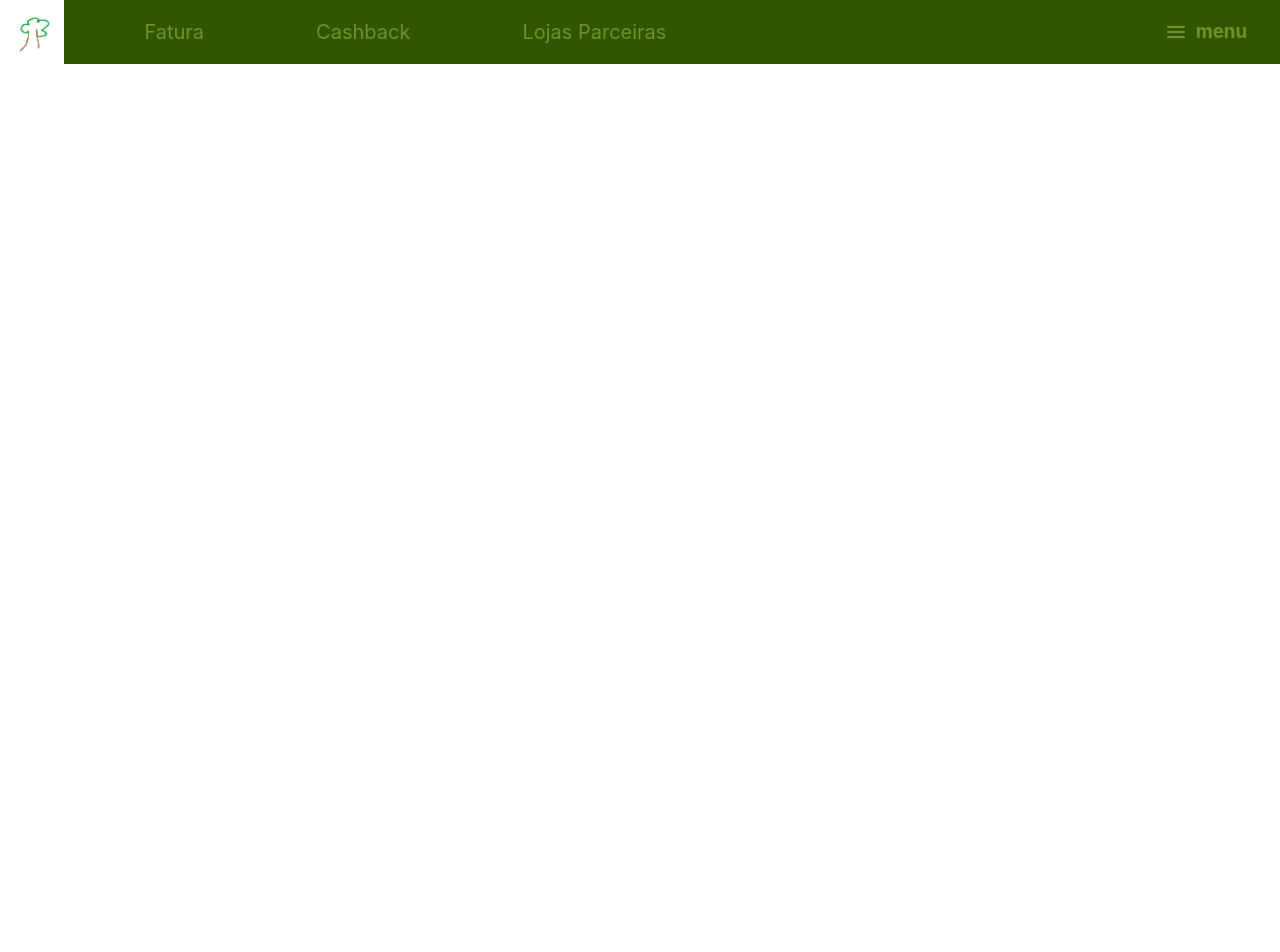
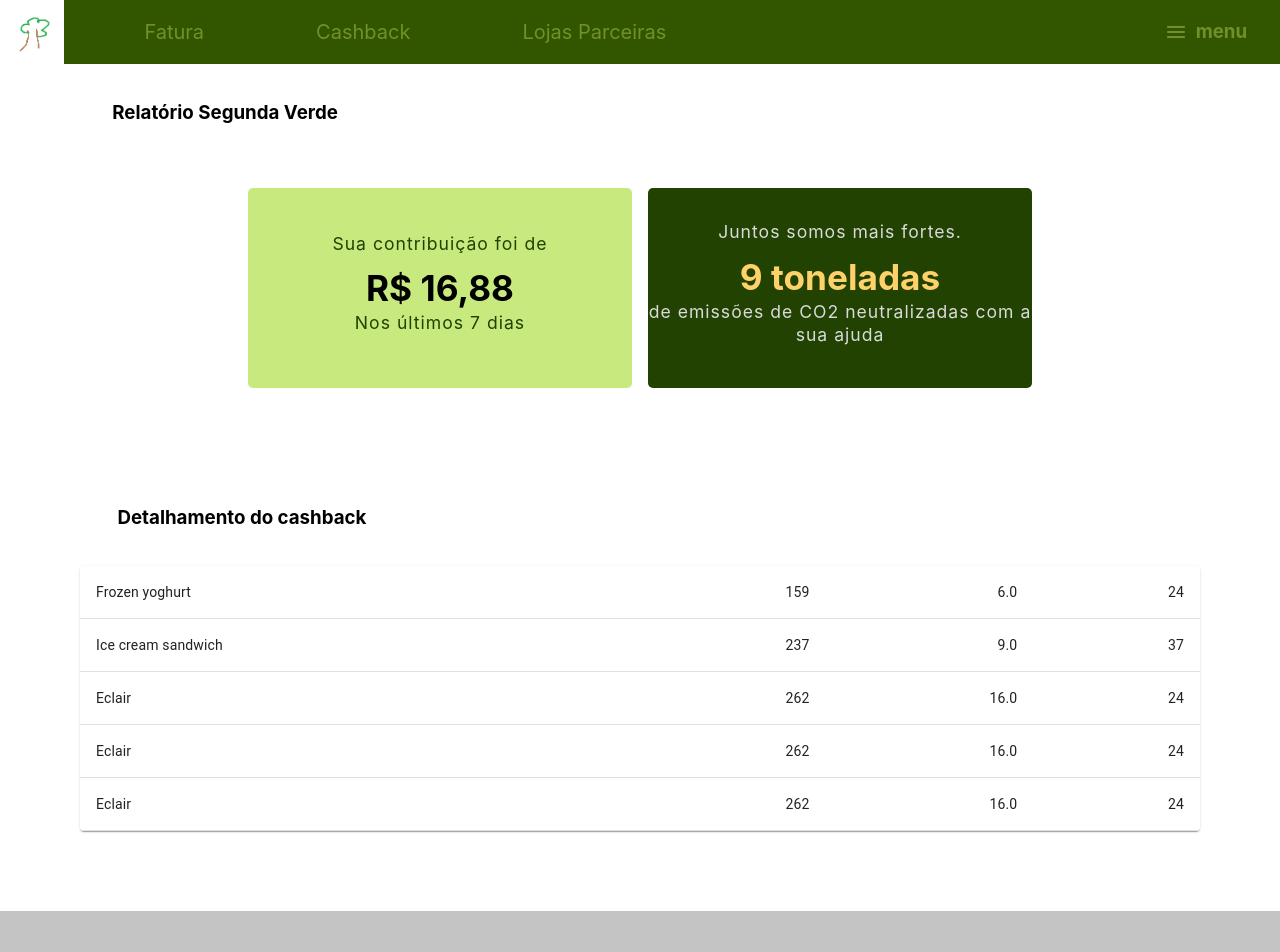
Before and after one commit to rithienatan/mogno-pay, a React (Create React App) app: page /cashback in a window 1280 px wide. Shown: the top 952 px of the page. Before the commit the page ends 800 px from the top, so only its background shows below. Built offline with nearby package versions, Linux system fonts and the light colour scheme.

Commit message:
finish-page-cashBack

```diff
--- /dev/null
+++ b/src/components/footer-cashBack/FooterCashBack.js
@@ -0,0 +1,15 @@
+import "./style.css"
+
+const FooterCashBack = () => {
+    return(
+        <div className="footerCashBack">
+            <div>
+            <h1>Como você ajuda a neutralizar as emissões de CO2 com Mogno Pay</h1>
+            <p>Lorem ipsum dolor sit amet, consectetur adipiscing elit. Vestibulum tempus elementum purus, vel porttitor tellus semper non. Aliquam erat volutpat. </p>
+            </div>
+        </div>
+
+    )
+}
+
+export default FooterCashBack;
--- /dev/null
+++ b/src/components/footer-cashBack/style.css
@@ -0,0 +1,11 @@
+.footerCashBack{
+    height: 50vh;
+    padding: 5em;
+    background-color: #C4C4C4;
+}
+
+.footerCashBack div{
+    width: 50vw;
+    line-height: 3em;
+
+}
--- a/src/components/menu/cashback/cashback.js
+++ b/src/components/menu/cashback/cashback.js
@@ -1,10 +1,36 @@
+import FooterCashBack from '../../footer-cashBack/FooterCashBack';
+import Table from '../../table/Table';
 import Menu from '../Menu';
+import "./style.css"
 
 const Cashback = () => {
     return (
-        <div className="receipt">
+        <div className="cash">
             <Menu />
-            Cashback
+            <div className="page-cash">
+                <h3 id="text-relatorio">Relatório Segunda Verde</h3>
+                <div className="contribution">
+                    <article id="frame-one">
+                        <p>Sua contribuição foi de</p>
+                        <h1>R$ 16,88</h1>
+                        <p>Nos últimos 7 dias</p>
+                    </article>
+                    <article id="frame-two">
+                        <p>Juntos somos mais fortes.</p>
+                        <h1>9 toneladas</h1>
+                        <p>de emissões de CO2 neutralizadas com a sua ajuda</p>
+                    </article>
+                </div>
+                <div id="details">
+                    <h3 id="text-table">Detalhamento do cashback</h3>
+                    <div>
+                        <Table/>
+                    </div>
+
+                </div>
+                <FooterCashBack/>
+
+            </div>
         </div>
 
     )
--- a/src/components/menu/cashback/style.css
+++ b/src/components/menu/cashback/style.css
@@ -1,3 +1,79 @@
-.receipt{
-    border: solid;
+.page-cash{
+    display: grid;
+    height: 92vh;
+    grid-template-rows: 1fr 0.1fr;
 }
+
+.page-cash h3{
+    display: flex;
+
+}
+
+
+/* Div de contribuição */
+
+.contribution{
+    display: flex;
+    flex-direction: row;
+    align-items: center;
+    justify-content: center;
+    gap: 1em;
+    margin-top: 4em;
+
+}
+
+#text-relatorio{
+    margin-left: 6em;
+    margin-top: 2em;
+}
+
+article{
+    display: flex;
+    flex-direction: column;
+    height: 25vh;
+    width: 30vw;
+    text-align: center;
+    border-radius: 5px;
+    justify-content: center;
+    line-height: 3em;
+}
+
+#frame-one{
+    background-color: #C8E97D;
+}
+
+#frame-one h1{
+    font-size: 2.2em;
+}
+
+#frame-one p{
+    color: #214200;
+    font-size: 1.1em;
+
+}
+
+#frame-two{
+    background-color: #214200;
+}
+
+#frame-two h1{
+    font-size: 2.2em;
+    color: #FFD16A;
+}
+
+#frame-two p{
+    color: #DADADA;
+    font-size: 1.1em;
+}
+
+/* Div de detalhes */
+
+#details{
+    margin: 5em;
+
+
+}
+
+#text-table{
+    margin: 2em;
+}
--- a/src/components/menu/style.css
+++ b/src/components/menu/style.css
@@ -4,7 +4,7 @@
     align-items: center;
     background-color: #325500;
     grid-template-columns: 10fr 1fr;
-    position: fixed;
+    /* position: fixed; */
     width: 100%;
     z-index: 1;
 }
--- /dev/null
+++ b/src/components/table/Table.js
@@ -0,0 +1,41 @@
+import * as React from 'react';
+import Table from '@mui/material/Table';
+import TableBody from '@mui/material/TableBody';
+import TableCell from '@mui/material/TableCell';
+import TableContainer from '@mui/material/TableContainer';
+import TableRow from '@mui/material/TableRow';
+import Paper from '@mui/material/Paper';
+
+function createData(date, product, cash, value) {
+  return { date, product, cash, value };
+}
+
+const rows = [
+  createData('Frozen yoghurt', "159", "6.0", "24"),
+  createData('Ice cream sandwich'," 237", "9.0"," 37"),
+  createData('Eclair', "262", "16.0", "24"),
+  createData('Eclair'," 262", "16.0", "24"),
+  createData('Eclair', "262", "16.0", "24"),
+
+];
+
+export default function AcccessibleTable() {
+  return (
+    <TableContainer component={Paper}>
+      <Table sx={{ minWidth: 900 }} aria-label="caption table">
+        <TableBody>
+          {rows.map((row) => (
+            <TableRow key={row.date}>
+              <TableCell component="th" scope="row">
+                {row.date}
+              </TableCell>
+              <TableCell align="right">{row.product}</TableCell>
+              <TableCell align="right">{row.cash}</TableCell>
+              <TableCell align="right">{row.value}</TableCell>
+            </TableRow>
+          ))}
+        </TableBody>
+      </Table>
+    </TableContainer>
+  );
+}
```
